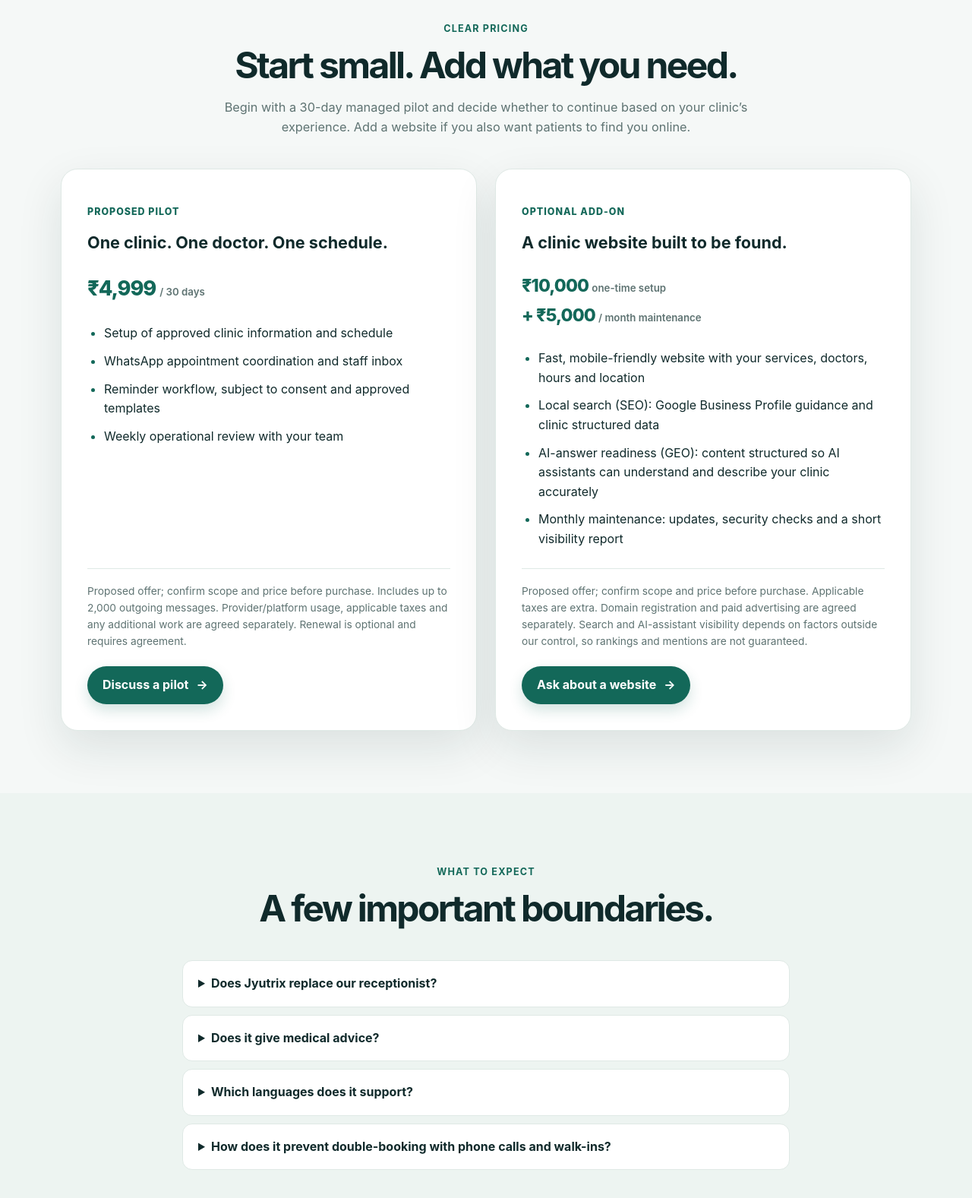
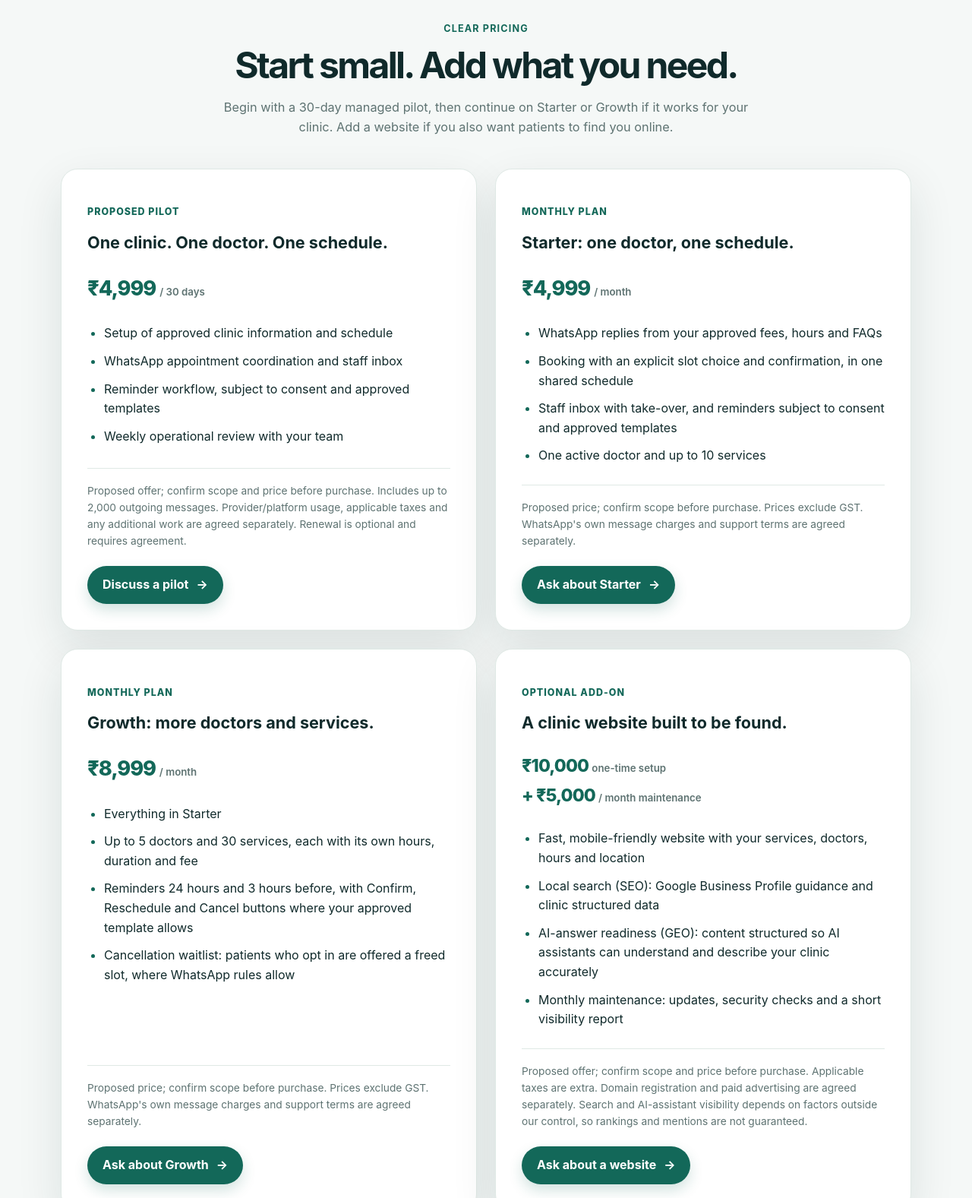
Before and after one commit to sri24117/JYUTRIX_CLINICS_AI-STUDIO, a website: page frontend/marketing.html in a window 1280 px wide. Shown: the part 2340-3917 px from the top of the page at 76% size. Drawn offline with Linux system fonts and the light colour scheme; files that its build step writes are made by us from their sources.

Commit message:
Add Starter and Growth monthly plan cards to the pricing section
Show the monthly plans beside the 30-day pilot and the website add-on, using the
scopes in docs/GROWTH_PLAN.md: Starter (one doctor, up to 10 services) at Rs 4,999
a month and Growth (up to 5 doctors, 30 services, 24h and 3h reminders, waitlist)
at Rs 8,999 a month. Prices exclude GST; Pro is not shown because it is not
released. The section intro now mentions continuing on a monthly plan.

Co-Authored-By: Claude Sonnet 5.5 <noreply@anthropic.com>

```diff
--- a/frontend/marketing.html
+++ b/frontend/marketing.html
@@ -76,13 +76,25 @@
 
       <section class="section" id="pilot" aria-labelledby="pilot-title">
         <div class="container">
-          <div class="section-heading"><p class="eyebrow">Clear pricing</p><h2 id="pilot-title">Start small. Add what you need.</h2><p>Begin with a 30-day managed pilot and decide whether to continue based on your clinic’s experience. Add a website if you also want patients to find you online.</p></div>
+          <div class="section-heading"><p class="eyebrow">Clear pricing</p><h2 id="pilot-title">Start small. Add what you need.</h2><p>Begin with a 30-day managed pilot, then continue on Starter or Growth if it works for your clinic. Add a website if you also want patients to find you online.</p></div>
           <div class="offer-grid">
           <div class="offer-card">
             <div class="offer-top"><div><p class="offer-label">Proposed pilot</p><h3>One clinic. One doctor. One schedule.</h3></div><p class="price">₹4,999 <span>/ 30 days</span></p></div>
             <ul class="included"><li>Setup of approved clinic information and schedule</li><li>WhatsApp appointment coordination and staff inbox</li><li>Reminder workflow, subject to consent and approved templates</li><li>Weekly operational review with your team</li></ul>
             <p class="pricing-note">Proposed offer; confirm scope and price before purchase. Includes up to 2,000 outgoing messages. Provider/platform usage, applicable taxes and any additional work are agreed separately. Renewal is optional and requires agreement.</p>
             <a class="button" href="#request">Discuss a pilot <span aria-hidden="true">→</span></a>
+          </div>
+          <div class="offer-card">
+            <div class="offer-top"><div><p class="offer-label">Monthly plan</p><h3>Starter: one doctor, one schedule.</h3></div><p class="price">₹4,999 <span>/ month</span></p></div>
+            <ul class="included"><li>WhatsApp replies from your approved fees, hours and FAQs</li><li>Booking with an explicit slot choice and confirmation, in one shared schedule</li><li>Staff inbox with take-over, and reminders subject to consent and approved templates</li><li>One active doctor and up to 10 services</li></ul>
+            <p class="pricing-note">Proposed price; confirm scope before purchase. Prices exclude GST. WhatsApp's own message charges and support terms are agreed separately.</p>
+            <a class="button" href="#request">Ask about Starter <span aria-hidden="true">→</span></a>
+          </div>
+          <div class="offer-card">
+            <div class="offer-top"><div><p class="offer-label">Monthly plan</p><h3>Growth: more doctors and services.</h3></div><p class="price">₹8,999 <span>/ month</span></p></div>
+            <ul class="included"><li>Everything in Starter</li><li>Up to 5 doctors and 30 services, each with its own hours, duration and fee</li><li>Reminders 24 hours and 3 hours before, with Confirm, Reschedule and Cancel buttons where your approved template allows</li><li>Cancellation waitlist: patients who opt in are offered a freed slot, where WhatsApp rules allow</li></ul>
+            <p class="pricing-note">Proposed price; confirm scope before purchase. Prices exclude GST. WhatsApp's own message charges and support terms are agreed separately.</p>
+            <a class="button" href="#request">Ask about Growth <span aria-hidden="true">→</span></a>
           </div>
           <div class="offer-card addon">
             <div class="offer-top"><div><p class="offer-label">Optional add-on</p><h3>A clinic website built to be found.</h3></div></div>
```
